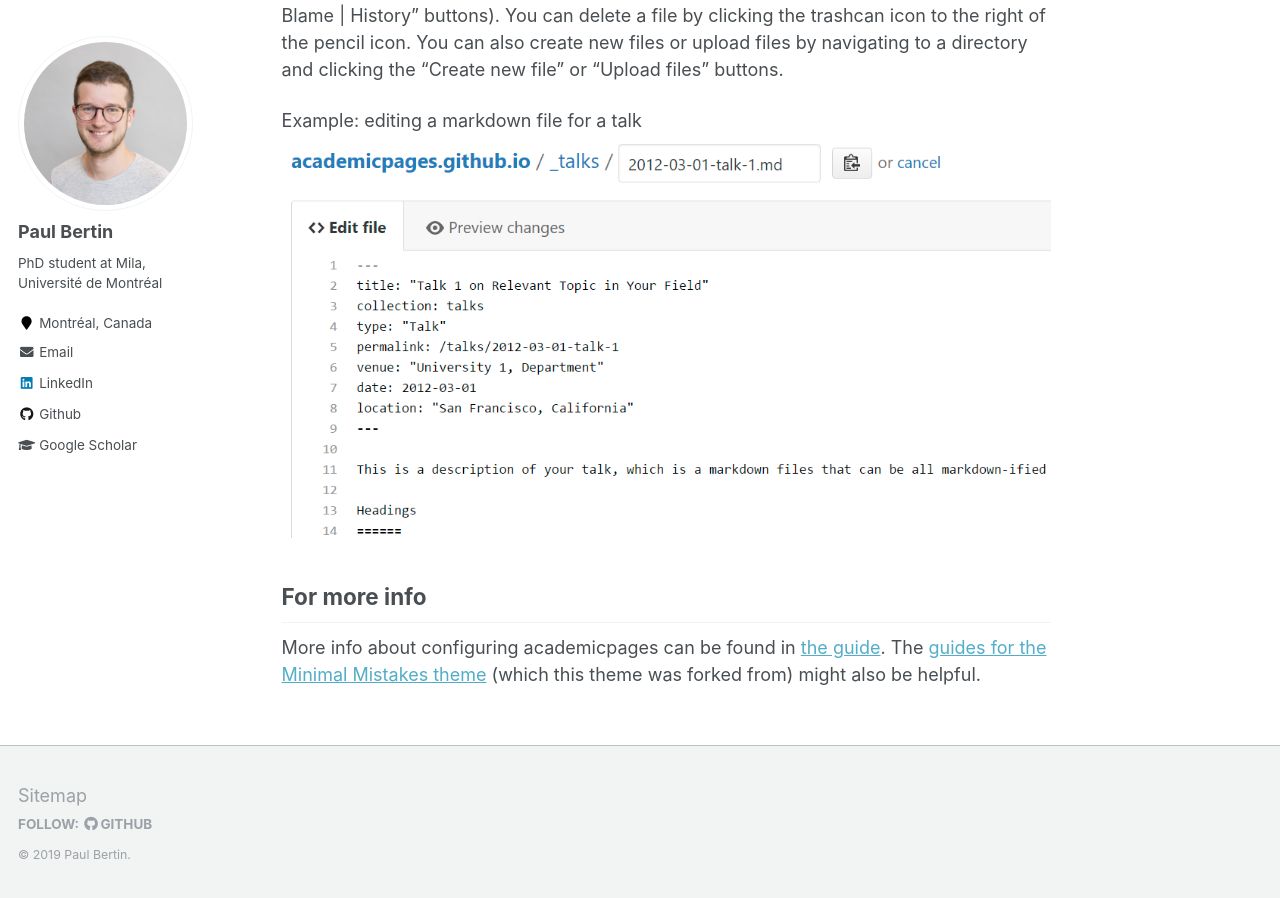
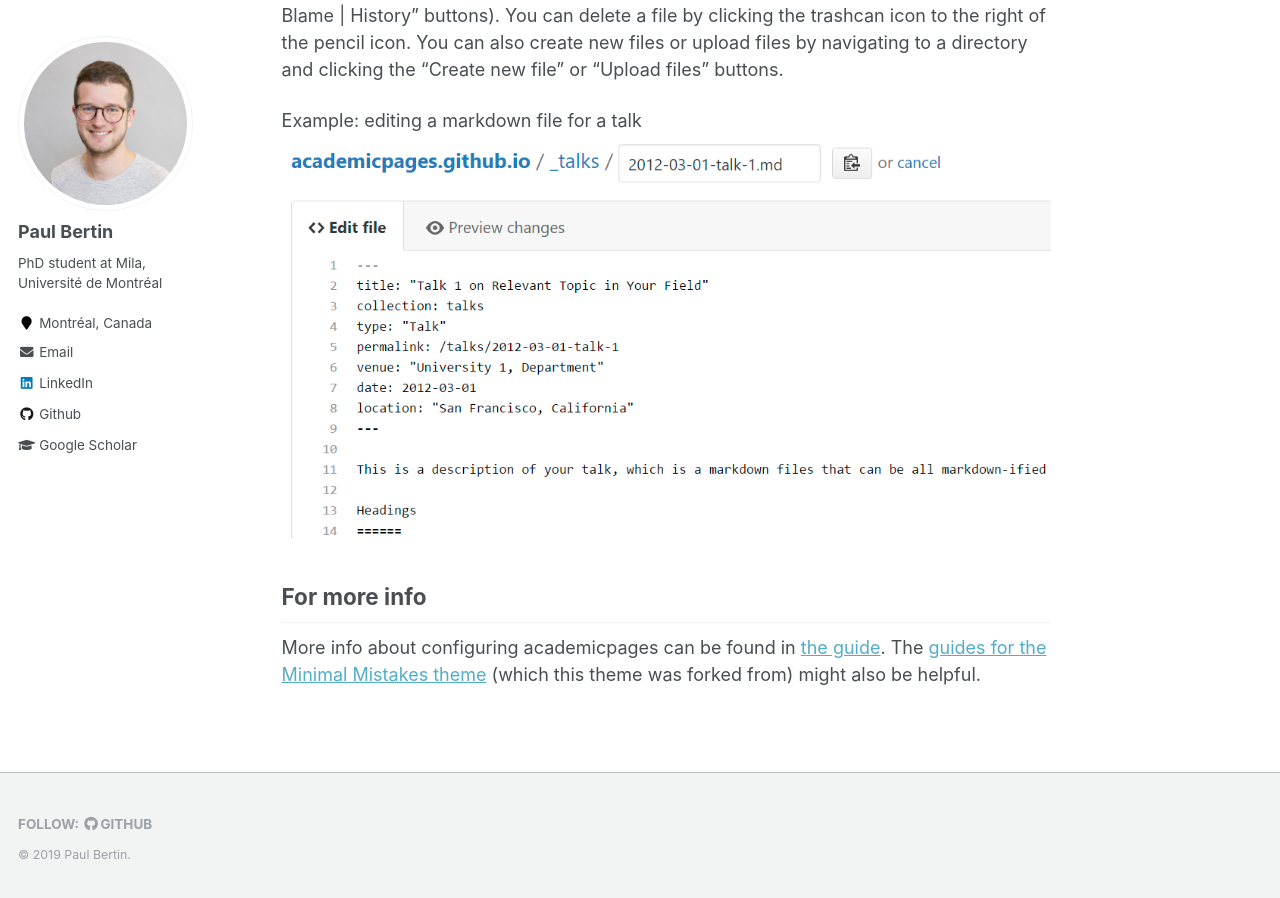
Before and after one commit to Bertinus/Bertinus.github.io, a Jekyll site: the page built from _pages/about.md, in a window 1280 px wide and 900 px high, scrolled down 2836 px. Built offline with Jekyll 4.4.1, drawn with Linux system fonts in a browser that asks for light colours.

Commit message:
Edited footer

```diff
--- a/_includes/footer.html
+++ b/_includes/footer.html
@@ -23,7 +23,7 @@
 
 <div class="page__footer-copyright">&copy; {{ site.time | date: '%Y' }} {{ site.name | default: site.title }}. {{ site.data.ui-text[site.locale].powered_by | default: "Powered by" }} <a href="http://jekyllrb.com" rel="nofollow">Jekyll</a> &amp; <a href="https://github.com/academicpages/academicpages.github.io">AcademicPages</a>, a fork of <a href="https://mademistakes.com/work/minimal-mistakes-jekyll-theme/" rel="nofollow">Minimal Mistakes</a>.</div> -->
 
-<!-- {% include base_path %} -->
+{% include base_path %}
 
 <div class="page__footer-follow">
   <ul class="social-icons">
--- a/_includes/footer/custom.html
+++ b/_includes/footer/custom.html
@@ -1,3 +1,3 @@
 <!-- start custom footer snippets -->
-<a href="/sitemap/">Sitemap</a>
+<!-- <a href="/sitemap/">Sitemap</a> -->
 <!-- end custom footer snippets -->
```
